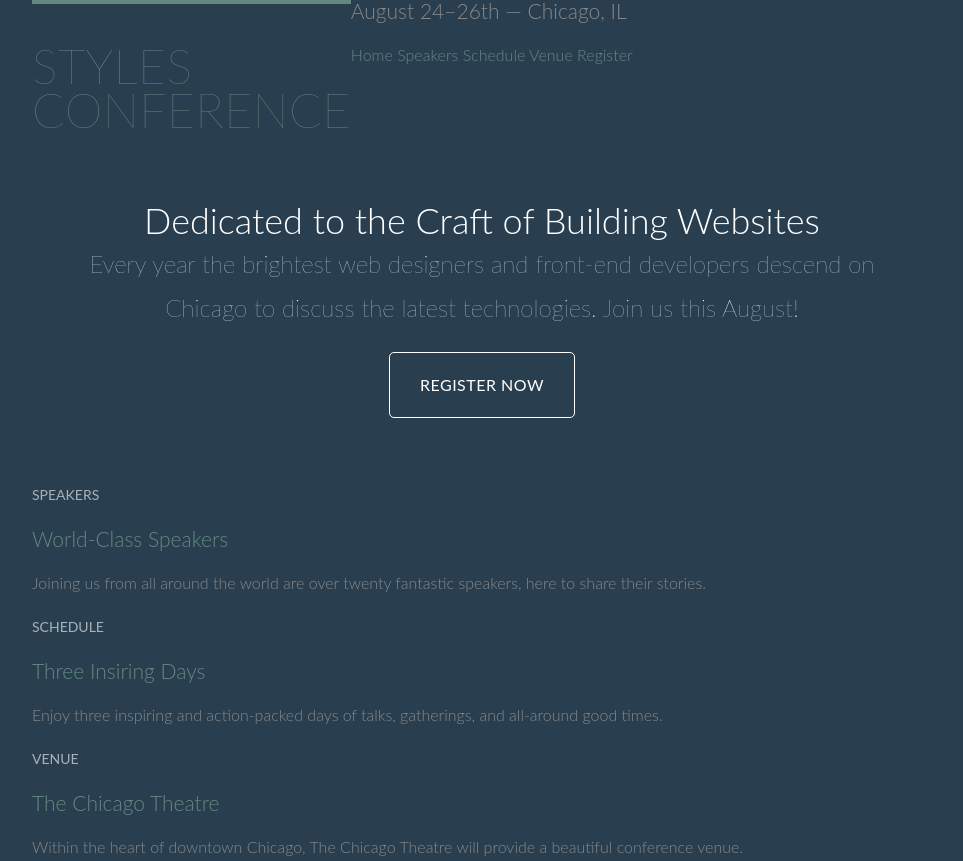
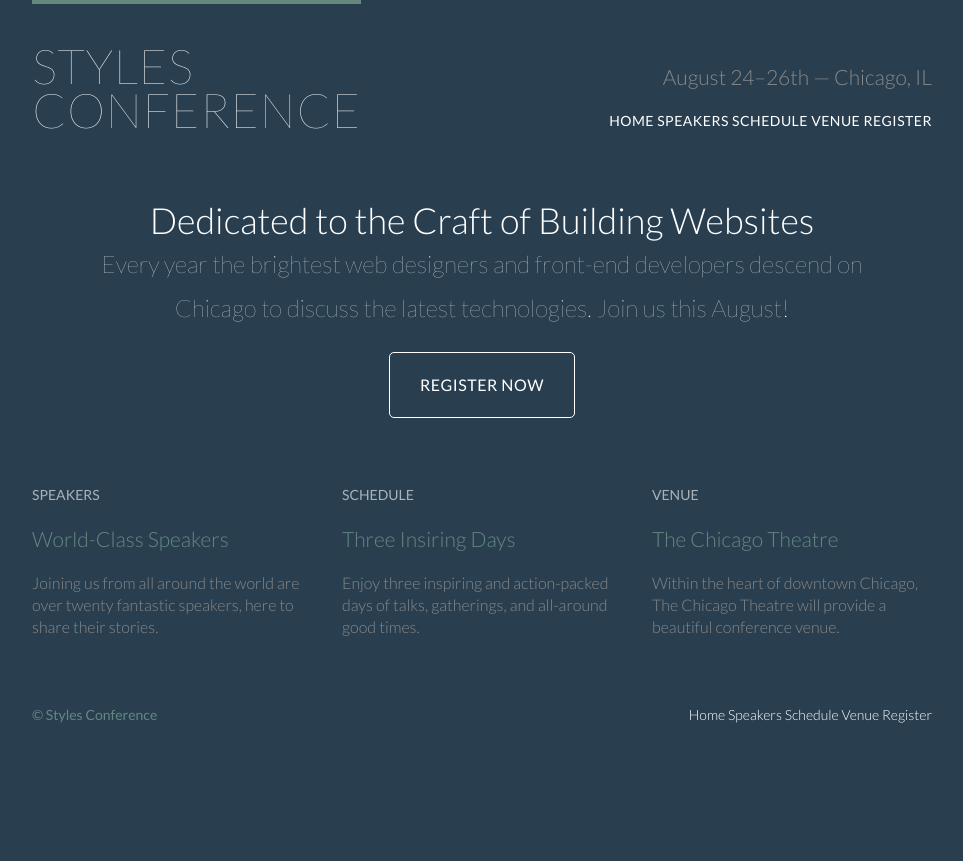
Before and after one commit to msagerup/Conference-website, a plain HTML site: page venue.html in a window 1280 px wide. Shown: the top 861 px of the page, without its empty margins (158-1121 px from the left). After the commit the page ends 800 px from the top, so only its background shows below. Drawn offline with Linux system fonts and the light colour scheme.

Commit message:
add white divs

```diff
--- a/index.html
+++ b/index.html
@@ -1,20 +1,21 @@
 <!DOCTYPE html>
 <html lang="en">
   <head>
+    <meta charset="utf-8">
     <link rel="stylesheet" type="text/css" href="assets/stylesheets/main.css">
-    <meta charset="utf-8">
+      <link rel="stylesheet" href="http://fonts.googleapis.com/css?family=Lato:100,300,400">
     <title>Styles Conference</title>
   </head>
 
   <body>
 
-    <header class="container group">
+    <header class="primary-header container group">
       <h1 class="logo">
       <a href="index.html">Styles <br> Conference</a>
       </h1>
-      <h3>August 24&ndash;26th &mdash; Chicago, IL</h3>
+      <h3 class="tagline">August 24&ndash;26th &mdash; Chicago, IL</h3>
 
-      <nav>
+      <nav class="nav primary-nav">
         <a href="index.html">Home</a>
         <a href="speakers.html">Speakers</a>
         <a href="schedule.html">Schedule</a>
@@ -30,11 +31,12 @@
       <a class="btn btn-alt" href="register.html">Register Now</a>
     </section>
 
-    <section class="grid">
+    <section class="row">
+      <div class="grid">
 
       <!-- Speakers -->
 
-      <section class="col-1-3">
+      <section class="teaser col-1-3">
         <a href="speaker.html">
           <h5>Speakers</h5>
           <h3>World-Class Speakers</h3>
@@ -44,7 +46,7 @@
 
       Schedule
 
-      --><section class="col-1-3">
+      --><section class="teaser col-1-3">
         <a href="schedule.html">
           <h5>Schedule</h5>
           <h3>Three Insiring Days</h3>
@@ -54,19 +56,19 @@
 
       Venue
 
-      --><section class="col-1-3">
+      --><section class="teaser col-1-3">
         <a href="venue.html">
           <h5>Venue</h5>
           <h3>The Chicago Theatre</h3>
         </a>
         <p>Within the heart of downtown Chicago, The Chicago Theatre will provide a beautiful conference venue.</p>
       </section>
-
+      </div>
     </section>
 
     <footer class="primary-footer container group">
       <small>&copy; Styles Conference</small>
-      <nav>
+      <nav class="nav">
         <a href="index.html">Home</a>
         <a href="speakers.html">Speakers</a>
         <a href="schedule.html">Schedule</a>
--- a/venue.html
+++ b/venue.html
@@ -1,20 +1,21 @@
 <!DOCTYPE html>
 <html lang="en">
   <head>
+    <meta charset="utf-8">
     <link rel="stylesheet" type="text/css" href="assets/stylesheets/main.css">
-    <meta charset="utf-8">
+      <link rel="stylesheet" href="http://fonts.googleapis.com/css?family=Lato:100,300,400">
     <title>Styles Conference</title>
   </head>
 
   <body>
 
-    <header class="container group">
+    <header class="primary-header container group">
       <h1 class="logo">
       <a href="index.html">Styles <br> Conference</a>
       </h1>
-      <h3>August 24&ndash;26th &mdash; Chicago, IL</h3>
+      <h3 class="tagline">August 24&ndash;26th &mdash; Chicago, IL</h3>
 
-      <nav>
+      <nav class="nav primary-nav">
         <a href="index.html">Home</a>
         <a href="speakers.html">Speakers</a>
         <a href="schedule.html">Schedule</a>
@@ -30,25 +31,31 @@
       <a class="btn btn-alt" href="register.html">Register Now</a>
     </section>
 
-    <section class="container ">
+    <section class="grid">
 
-      <section>
+      <!-- Speakers -->
+
+      <section class="teaser col-1-3">
         <a href="speaker.html">
           <h5>Speakers</h5>
           <h3>World-Class Speakers</h3>
         </a>
         <p>Joining us from all around the world are over twenty fantastic speakers, here to share their stories.</p>
-      </section>
+      </section><!--
 
-      <section>
+      Schedule
+
+      --><section class="teaser col-1-3">
         <a href="schedule.html">
           <h5>Schedule</h5>
           <h3>Three Insiring Days</h3>
         </a>
         <p>Enjoy three inspiring and action-packed days of talks, gatherings, and all-around good times.</p>
-      </section>
+      </section><!--
 
-      <section>
+      Venue
+
+      --><section class="teaser col-1-3">
         <a href="venue.html">
           <h5>Venue</h5>
           <h3>The Chicago Theatre</h3>
@@ -60,7 +67,7 @@
 
     <footer class="primary-footer container group">
       <small>&copy; Styles Conference</small>
-      <nav>
+      <nav class="nav">
         <a href="index.html">Home</a>
         <a href="speakers.html">Speakers</a>
         <a href="schedule.html">Schedule</a>
```
Also changed, not shown: register.html (+18 -11 lines), schedule.html (+18 -11 lines), speakers.html (+18 -11 lines).
